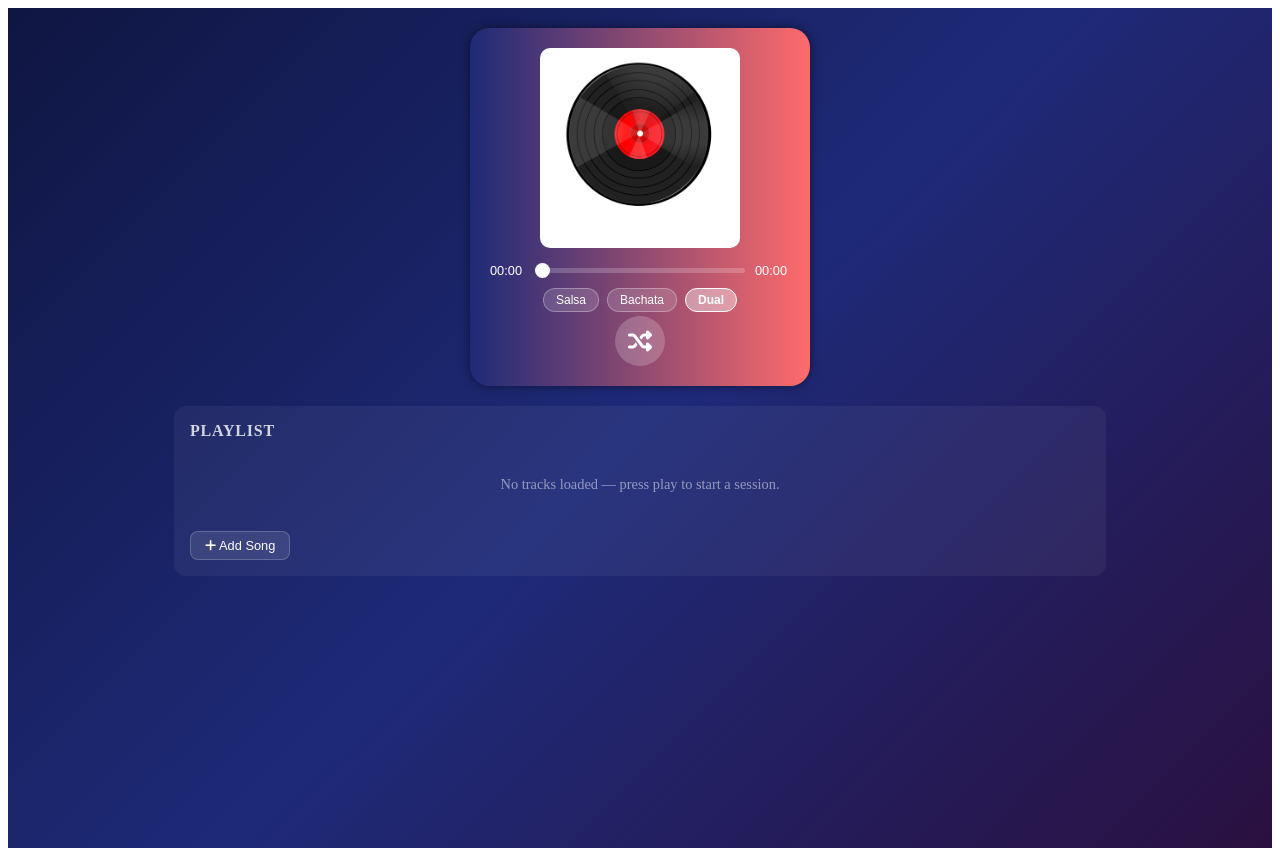
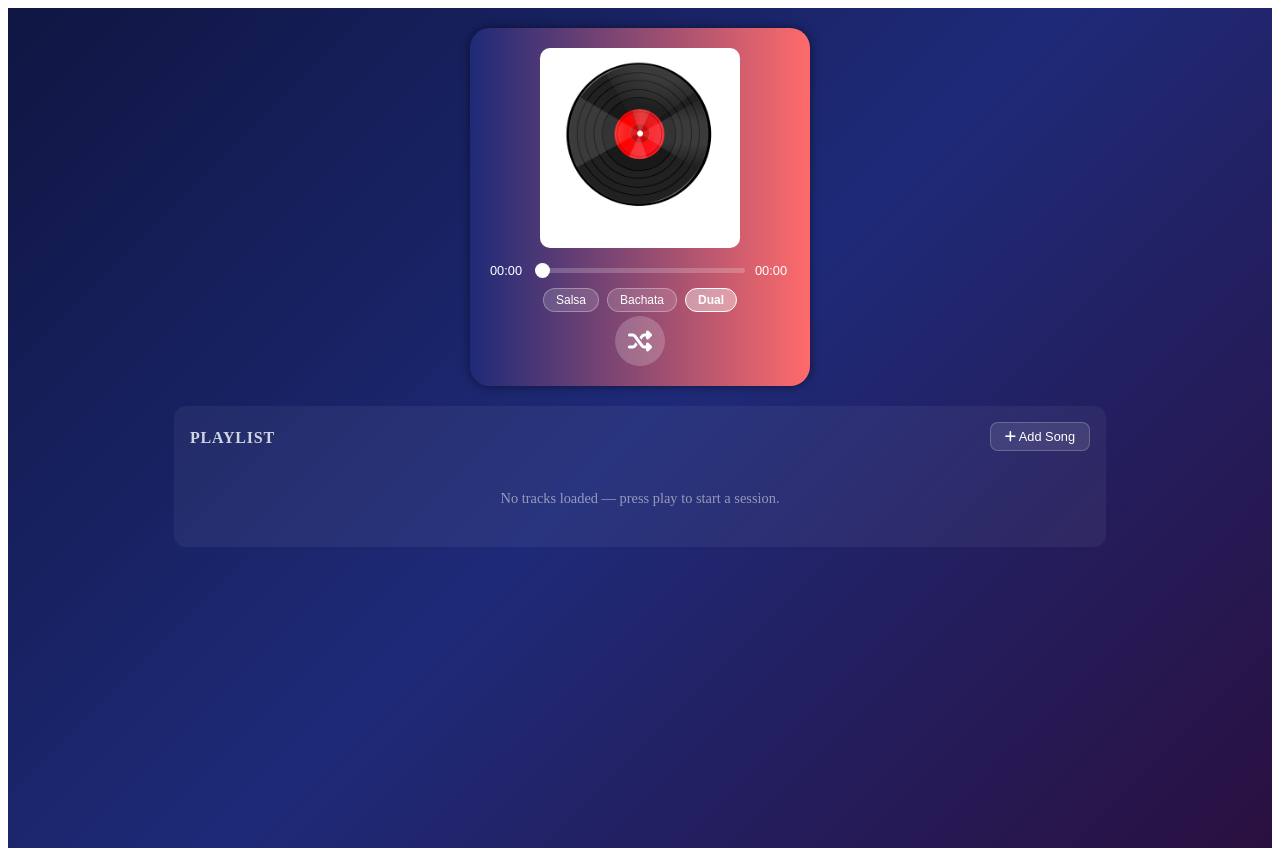
Before and after one commit to ivnprad/webaidj, a Nuxt app in the folder frontend/: page / in a window 1280 px wide. Built offline with nearby package versions, Linux system fonts and the light colour scheme.

Commit message:
Add Song Top Right Corner

```diff
--- a/frontend/components/PlaylistTable.vue
+++ b/frontend/components/PlaylistTable.vue
@@ -1,41 +1,7 @@
 <template>
   <div class="playlist-container">
+    <div class="playlist-header">
       <h3 class="playlist-title">Playlist</h3>
-
-    <div v-if="tracks.length === 0" class="empty-state">No tracks loaded — press play to start a session.</div>
-
-    <table v-else class="playlist-table">
-      <thead>
-        <tr>
-          <th>#</th>
-          <th>Title</th>
-          <th>Artist</th>
-          <th>Duration</th>
-          <th>BPM</th>
-          <th>Genre</th>
-        </tr>
-      </thead>
-      <tbody>
-        <tr
-          v-for="track in tracks"
-          :key="track.index"
-          :class="['track-row', { current: track.index === currentIndex }]"
-          @click="emit('track-click', track.index)"
-        >
-          <td class="col-num">
-            <i v-if="track.index === currentIndex" class="fas fa-volume-up playing-icon"></i>
-            <span v-else>{{ track.index + 1 }}</span>
-          </td>
-          <td class="col-title">{{ track.title }}</td>
-          <td class="col-artist">{{ track.artist }}</td>
-          <td class="col-duration">{{ formatDuration(track.durationSec) }}</td>
-          <td class="col-bpm">{{ track.bpm ?? '—' }}</td>
-          <td class="col-genre">
-            <span :class="['genre-badge', track.genre]">{{ track.genre }}</span>
-          </td>
-        </tr>
-      </tbody>
-    </table>
 
       <div class="add-song-section">
         <button class="toggle-add-btn" @click="showAddForm = !showAddForm">
@@ -82,6 +48,42 @@
           <p v-if="addMessage" :class="['add-message', addMessageType]">{{ addMessage }}</p>
         </div>
       </div>
+    </div>
+
+    <div v-if="tracks.length === 0" class="empty-state">No tracks loaded — press play to start a session.</div>
+
+    <table v-else class="playlist-table">
+      <thead>
+        <tr>
+          <th>#</th>
+          <th>Title</th>
+          <th>Artist</th>
+          <th>Duration</th>
+          <th>BPM</th>
+          <th>Genre</th>
+        </tr>
+      </thead>
+      <tbody>
+        <tr
+          v-for="track in tracks"
+          :key="track.index"
+          :class="['track-row', { current: track.index === currentIndex }]"
+          @click="emit('track-click', track.index)"
+        >
+          <td class="col-num">
+            <i v-if="track.index === currentIndex" class="fas fa-volume-up playing-icon"></i>
+            <span v-else>{{ track.index + 1 }}</span>
+          </td>
+          <td class="col-title">{{ track.title }}</td>
+          <td class="col-artist">{{ track.artist }}</td>
+          <td class="col-duration">{{ formatDuration(track.durationSec) }}</td>
+          <td class="col-bpm">{{ track.bpm ?? '—' }}</td>
+          <td class="col-genre">
+            <span :class="['genre-badge', track.genre]">{{ track.genre }}</span>
+          </td>
+        </tr>
+      </tbody>
+    </table>
   </div>
 </template>
 
@@ -172,13 +174,23 @@ const formatDuration = (sec) => {
   color: white;
 }
 
+.playlist-header {
+  display: flex;
+  align-items: flex-start;
+  justify-content: space-between;
+  gap: 12px;
+  margin-bottom: 12px;
+  flex-wrap: wrap;
+}
+
 .playlist-title {
   font-size: 1em;
   font-weight: bold;
-  margin: 0 0 12px;
+  margin: 0;
   opacity: 0.8;
   text-transform: uppercase;
   letter-spacing: 0.05em;
+  line-height: 2;
 }
 
 .empty-state {
@@ -257,7 +269,9 @@ const formatDuration = (sec) => {
 .genre-badge.unknown { background: rgba(255,255,255,0.1); color: rgba(255,255,255,0.5); }
 
 .add-song-section {
-  margin-top: 14px;
+  display: flex;
+  flex-direction: column;
+  align-items: flex-end;
 }
 
 .toggle-add-btn {
```
Lines whose indentation alone changed are shown as unchanged.
